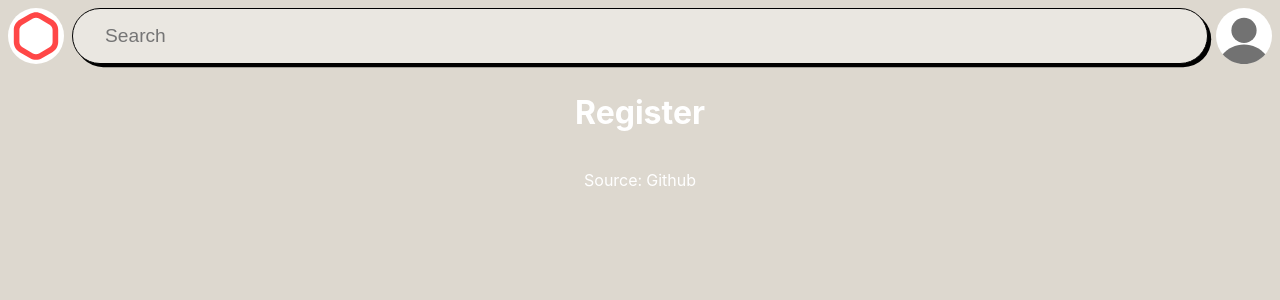
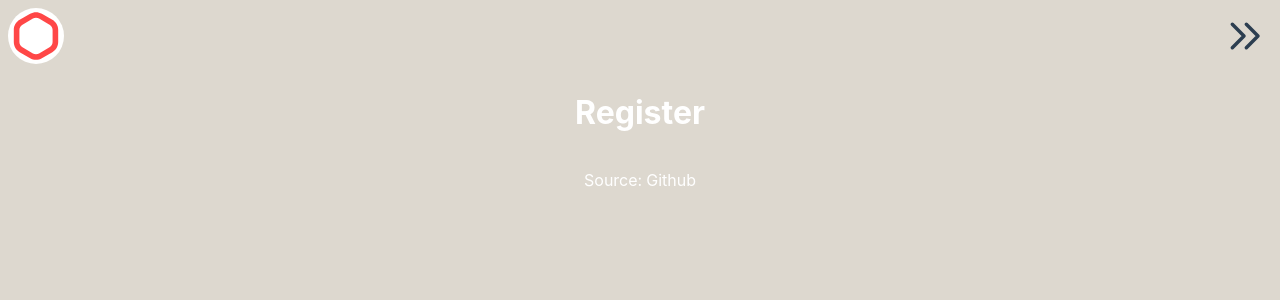
Before and after one commit to unfinishedprogram/Digital-Moment-Team-6-cleanup, a Next.js app: page /register in a window 1280 px wide. Shown: the top 300 px of the page. Built offline with nearby package versions, Linux system fonts and the light colour scheme.

Commit message:
Added two new navbars for explorer and profile pages, added back buttons to new navbars which bring user back to last visited page

```diff
--- a/pages/_app.tsx
+++ b/pages/_app.tsx
@@ -4,15 +4,30 @@ import type { AppProps } from 'next/app'
 import NavBar from '../src/components/general/nav-bar'
 import CustomFooter from '../src/components/general/custom-footer'
 import Head from 'next/head'
+import { useRouter } from 'next/router'
+import ProfileNavBar from '../src/components/general/profile-nav-bar'
+import ExplorerNavBar from '../src/components/general/explorer-nav-bar'
 
 export default function App({ Component, pageProps }: AppProps) {
+  let router = useRouter()
+  let navBar;
+
+  // Changing navbar depending on page
+  if (router.pathname == '/user') {
+    navBar = <ProfileNavBar />
+  } else if (router.pathname == '/register') {
+    navBar = <ExplorerNavBar />
+  } else {
+    navBar = <NavBar />
+  }
+
   return (<>
     <Head>
       <title>Title</title>
       <meta name="description" content="" />
       <link rel="icon" href="/favicon.ico" />
     </Head>
-    <NavBar />
+    {navBar}
     <main>
       <Component {...pageProps} />
       <CustomFooter />
--- /dev/null
+++ b/src/components/general/explorer-nav-bar.tsx
@@ -0,0 +1,15 @@
+import React from "react";
+import Image from 'next/image'
+import styles from '../../../styles/Index.module.scss'
+import { useRouter } from "next/router";
+
+export default function ExplorerNavBar() {
+  let router = useRouter()
+  return (
+    <nav className={styles.nav}>
+      <Image src="/img/logo.svg" width="50" height="50" alt="logo-placeholder" />
+      <div className={'navbar-spacer'}></div>
+      <Image src="/img/chevrons-right.svg" onClick={router.back} width="50" height="50" alt="back-button-placeholder" />
+    </nav>
+  );
+}
--- a/src/components/general/nav-bar.tsx
+++ b/src/components/general/nav-bar.tsx
@@ -2,13 +2,14 @@ import React from "react";
 import Image from 'next/image'
 import styles from '../../../styles/Index.module.scss'
 import input_style from '../../../styles/input.module.scss'
+import Link from 'next/link'
 
 export default class NavBar extends React.Component {
   render() {
     return <nav className={styles.nav}>
-      <Image src="/img/logo.svg" width="50" height="50" alt="logo-placeholder" />
+      <Link href="/register"><Image src="/img/logo.svg" width="50" height="50" alt="logo-placeholder" /></Link>
       <input className={input_style["text-input"]} type="search" placeholder="Search"></input>
-      <Image src="/img/avatar.svg" width="50" height="50" alt="avatar-placeholder" />
+      <Link href="/user"><Image src="/img/avatar.svg" width="50" height="50" alt="avatar-placeholder" /></Link>
     </nav>;
   }
 }
--- /dev/null
+++ b/src/components/general/profile-nav-bar.tsx
@@ -0,0 +1,16 @@
+import React from "react";
+import Image from 'next/image'
+import styles from '../../../styles/Index.module.scss'
+import { useRouter } from "next/router";
+
+export default function ProfileNavBar() {
+  let router = useRouter()
+
+  return (
+    <nav className={styles.nav}>
+      <Image src="/img/chevrons-left.svg" onClick={router.back} width="50" height="50" alt="back-button-placeholder" />
+      <div className={'navbar-spacer'}></div>
+      <Image src="/img/avatar.svg" width="50" height="50" alt="avatar-placeholder" />
+    </nav>
+  )
+}
--- a/styles/Index.module.scss
+++ b/styles/Index.module.scss
@@ -30,6 +30,8 @@
     background-color: $color-bg;
 }
 
+
+
 .footer {
     padding: 1rem;
     display: flex;
```
